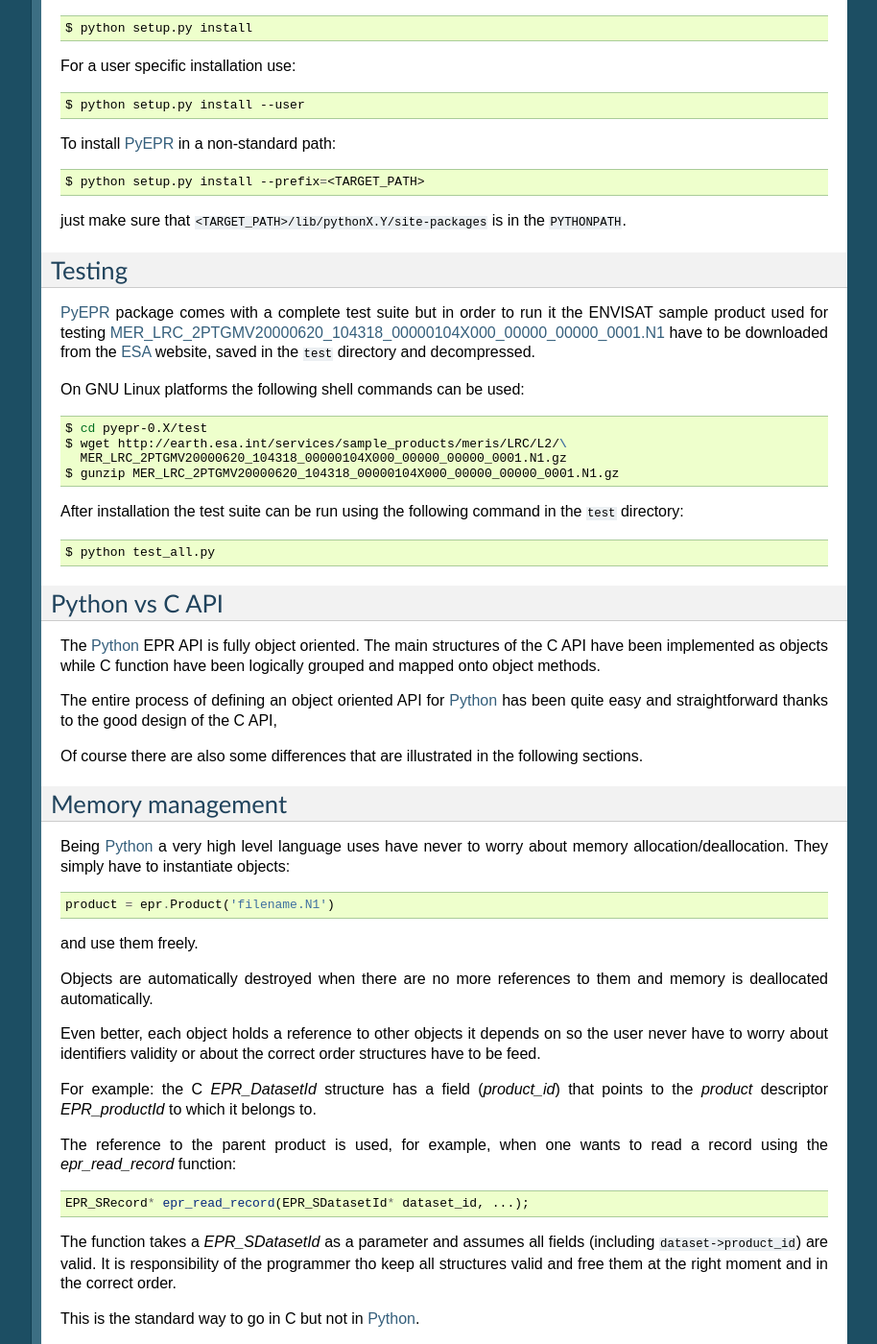
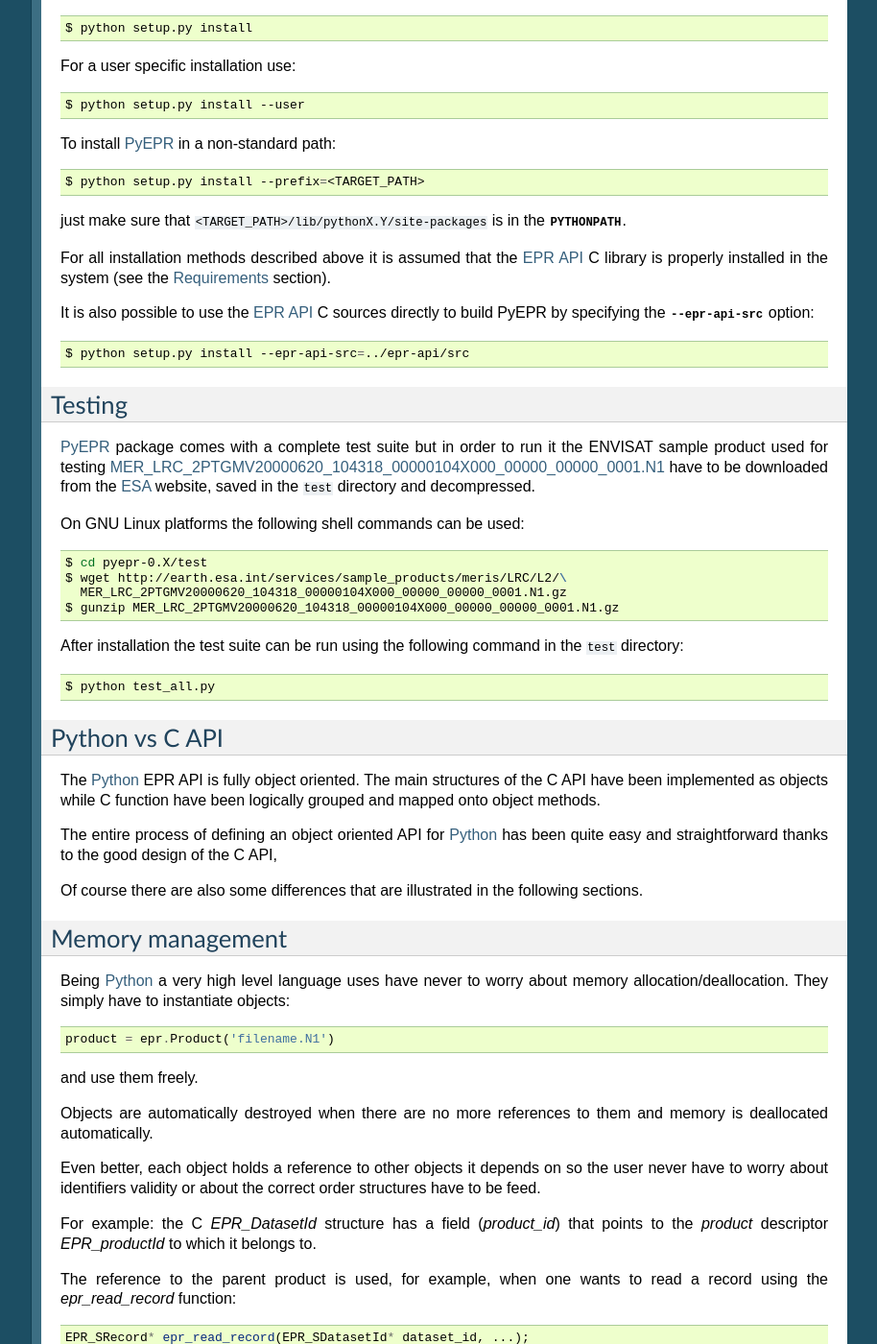
Before and after one commit to avalentino/pyepr, a Sphinx documentation site: the page built from doc/usermanual.txt, in a window 1280 px wide and 1400 px high, scrolled down 1525 px. Shown: the whole window at 96% size, without its empty margins (187-1101 px from the left). Built offline with Sphinx 7.4.7, drawn with Linux system fonts in a browser that asks for light colours; formulas are drawn with MathJax 3; some of the changed text lies outside the part shown.

Commit message:
New option to build PyEPR using the EPR-API C sources

```diff
--- a/doc/NEWS.txt
+++ b/doc/NEWS.txt
@@ -6,6 +6,8 @@
 ----------------------------
 
 * fix compatibility with cython_ 0.16
+* added a new option to the setup script (:option:`--epr-api-src`) to build
+  PyEPR using the EPR-API C sources
 
 
 PyEPR 0.6 (12/08/2011)
--- a/doc/usermanual.txt
+++ b/doc/usermanual.txt
@@ -50,7 +50,7 @@
 * a reasonably updated C compiler [#]_ (build only)
 * Cython_ >= 0.13 [#]_ (build only)
 
-.. note:: In order to build PyEPR_ it is required Cython_ >= 0.15
+.. note:: In order to build PyEPR_ for Python3_ it is required Cython_ >= 0.15
 
 
 .. [#] PyEPR_ has been developed and tested with gcc_ 4.
@@ -116,7 +116,15 @@
     $ python setup.py install --prefix=<TARGET_PATH>
 
 just make sure that :file:`<TARGET_PATH>/lib/pythonX.Y/site-packages` is in
-the ``PYTHONPATH``.
+the :envvar:`PYTHONPATH`.
+
+For all installation methods described above it is assumed that the `EPR API`_
+C library is properly installed in the system (see the Requirements_ section).
+
+It is also possible to use the `EPR API`_ C sources directly to build PyEPR by
+specifying the  :option:`--epr-api-src` option::
+
+    $ python setup.py install --epr-api-src=../epr-api/src
 
 .. _easy_install: http://pypi.python.org/pypi/setuptools#using-setuptools-and-easyinstall
 .. _pip: http://pypi.python.org/pypi/pip
@@ -194,7 +202,7 @@
 
 The function takes a `EPR_SDatasetId` as a parameter and assumes all
 fields (including ``dataset->product_id``) are valid.
-It is responsibility of the programmer tho keep all structures valid and
+It is responsibility of the programmer to keep all structures valid and
 free them at the right moment and in the correct order.
 
 This is the standard way to go in C but not in Python_.
```
Also changed, not shown: other parts of doc/usermanual.txt (+1 -1 lines), setup.py (+18 -2 lines).
